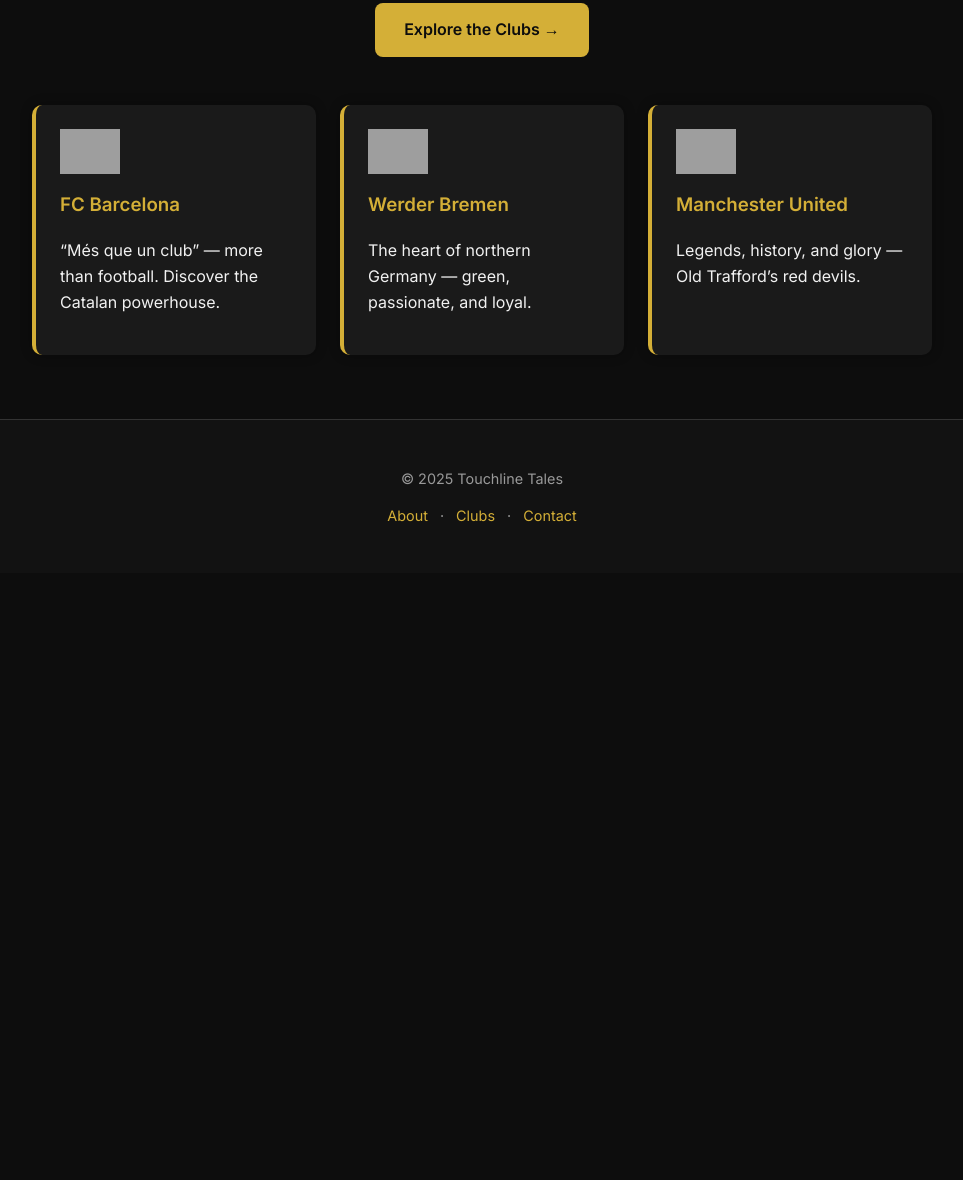
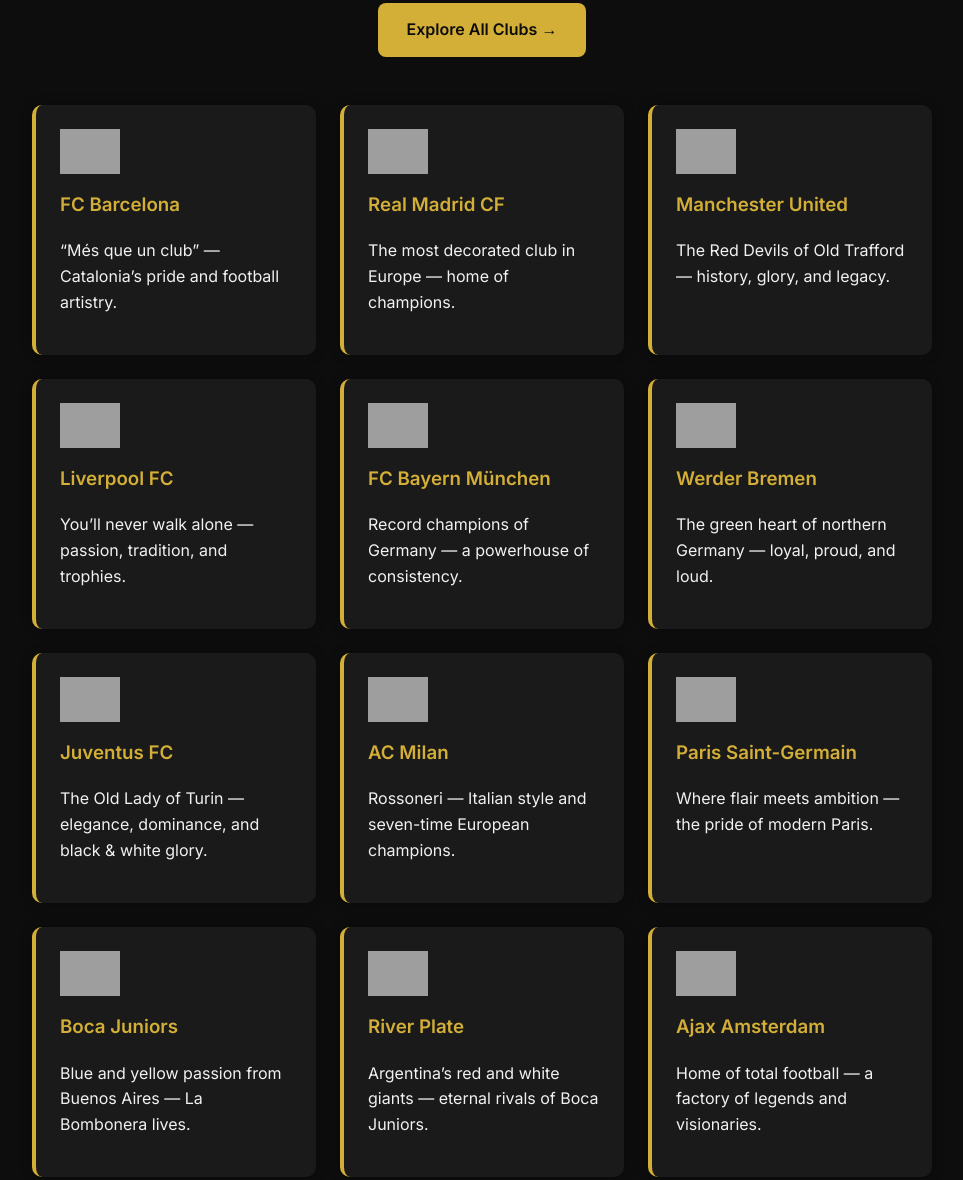
Before and after one commit to hennyjay/touchline-tales, a plain HTML site: page index.html in a window 1280 px wide. Shown: the part 590-1770 px from the top of the page, without its empty margins (158-1121 px from the left). Before the commit the page ends 1163 px from the top, so only its background shows below. Drawn offline with Linux system fonts and the light colour scheme; grey boxes are pictures that could not be loaded.

Commit message:
Update index.html

```diff
--- a/index.html
+++ b/index.html
@@ -11,6 +11,7 @@
       --dark: #0d0d0d;
       --card: #1a1a1a;
     }
+
     body {
       font-family: "Inter", sans-serif;
       background-color: var(--dark);
@@ -18,6 +19,7 @@
       margin: 0;
       line-height: 1.6;
     }
+
     header {
       background: linear-gradient(rgba(0,0,0,0.6), rgba(0,0,0,0.6)),
                   url("https://images.unsplash.com/photo-1608222351212-9b6ff86d2c9c?auto=format&fit=crop&w=1400&q=80") center/cover no-repeat;
@@ -25,15 +27,18 @@
       padding: 6rem 1rem;
       color: var(--gold);
     }
+
     header h1 {
       font-size: 3rem;
       margin: 0;
     }
+
     header p {
       color: #fff;
       font-size: 1.3rem;
       margin-top: 0.5rem;
     }
+
     nav {
       background-color: #121212;
       text-align: center;
@@ -42,6 +47,7 @@
       top: 0;
       z-index: 10;
     }
+
     nav a {
       color: #f1f1f1;
       text-decoration: none;
@@ -50,26 +56,32 @@
       letter-spacing: 0.5px;
       transition: color 0.3s;
     }
+
     nav a:hover {
       color: var(--gold);
     }
+
     section {
       max-width: 900px;
       margin: 3rem auto;
       padding: 0 1.5rem;
     }
+
     .intro {
       text-align: center;
     }
+
     .intro h2 {
       color: var(--gold);
       font-size: 1.8rem;
     }
+
     .intro p {
       color: #ccc;
       max-width: 600px;
       margin: 1rem auto;
     }
+
     .intro a {
       display: inline-block;
       margin-top: 1.2rem;
@@ -81,15 +93,18 @@
       font-weight: 600;
       transition: all 0.3s;
     }
+
     .intro a:hover {
       background-color: #b9972b;
     }
+
     .grid {
       display: grid;
       grid-template-columns: repeat(auto-fit, minmax(250px, 1fr));
       gap: 1.5rem;
       margin-top: 2rem;
     }
+
     .card {
       background-color: var(--card);
       border-left: 4px solid var(--gold);
@@ -100,19 +115,49 @@
       text-decoration: none;
       color: inherit;
       display: block;
+      position: relative;
+      overflow: hidden;
     }
+
     .card:hover {
       transform: translateY(-5px);
       box-shadow: 0 0 20px rgba(212, 175, 55, 0.3);
+      cursor: pointer;
     }
+
     .card img {
       width: 60px;
       height: auto;
+      transition: transform 0.3s ease, filter 0.3s ease;
     }
+
+    .card:hover img {
+      transform: scale(1.05);
+      filter: brightness(1.3);
+    }
+
+    .card::after {
+      content: "View on Transfermarkt →";
+      position: absolute;
+      bottom: 15px;
+      left: 20px;
+      color: var(--gold);
+      font-size: 0.85rem;
+      opacity: 0;
+      transform: translateY(10px);
+      transition: all 0.3s ease;
+    }
+
+    .card:hover::after {
+      opacity: 1;
+      transform: translateY(0);
+    }
+
     .card h3 {
       color: var(--gold);
       margin-top: 0.5rem;
     }
+
     footer {
       text-align: center;
       padding: 2rem;
@@ -122,14 +167,17 @@
       font-size: 0.9rem;
       margin-top: 4rem;
     }
+
     footer a {
       color: var(--gold);
       text-decoration: none;
       margin: 0 0.5rem;
     }
+
     footer a:hover {
       text-decoration: underline;
     }
+
     @media (max-width: 700px) {
       header h1 { font-size: 2.2rem; }
       .intro h2 { font-size: 1.5rem; }
@@ -149,29 +197,96 @@
     <a href="contact.html">Contact</a>
   </nav>
 
-
   <section class="intro">
     <h2>Welcome to Touchline Tales</h2>
     <p>Dive into the stories, rivalries, and history of football’s most legendary clubs — from Buenos Aires to Bremen, the spirit of the game connects us all.</p>
-    <a href="clubs.html">Explore the Clubs →</a>
+    <a href="clubs.html">Explore All Clubs →</a>
   </section>
 
   <section>
     <div class="grid">
-      <a href="barcelona.html" class="card">
+      <!-- FC Barcelona -->
+      <a href="https://www.transfermarkt.com/fc-barcelona/startseite/verein/131" target="_blank" class="card">
         <img src="https://upload.wikimedia.org/wikipedia/en/4/47/FC_Barcelona_%28crest%29.svg" alt="Barcelona logo">
         <h3>FC Barcelona</h3>
-        <p>“Més que un club” — more than football. Discover the Catalan powerhouse.</p>
+        <p>“Més que un club” — Catalonia’s pride and football artistry.</p>
       </a>
-      <a href="werder-bremen.html" class="card">
-        <img src="https://upload.wikimedia.org/wikipedia/commons/f/fc/SV-Werder-Bremen-Logo.svg" alt="Werder Bremen logo">
+
+      <!-- Real Madrid -->
+      <a href="https://www.transfermarkt.com/real-madrid/startseite/verein/418" target="_blank" class="card">
+        <img src="https://upload.wikimedia.org/wikipedia/en/5/56/Real_Madrid_CF.svg" alt="Real Madrid logo">
+        <h3>Real Madrid CF</h3>
+        <p>The most decorated club in Europe — home of champions.</p>
+      </a>
+
+      <!-- Manchester United -->
+      <a href="https://www.transfermarkt.com/manchester-united/startseite/verein/985" target="_blank" class="card">
+        <img src="https://upload.wikimedia.org/wikipedia/en/7/7a/Manchester_United_FC_crest.svg" alt="Manchester United logo">
+        <h3>Manchester United</h3>
+        <p>The Red Devils of Old Trafford — history, glory, and legacy.</p>
+      </a>
+
+      <!-- Liverpool FC -->
+      <a href="https://www.transfermarkt.com/fc-liverpool/startseite/verein/31" target="_blank" class="card">
+        <img src="https://upload.wikimedia.org/wikipedia/en/0/0c/Liverpool_FC.svg" alt="Liverpool logo">
+        <h3>Liverpool FC</h3>
+        <p>You’ll never walk alone — passion, tradition, and trophies.</p>
+      </a>
+
+      <!-- FC Bayern München -->
+      <a href="https://www.transfermarkt.com/fc-bayern-munchen/startseite/verein/27" target="_blank" class="card">
+        <img src="https://upload.wikimedia.org/wikipedia/en/1/1f/FC_Bayern_München_logo_%282017%29.svg" alt="Bayern logo">
+        <h3>FC Bayern München</h3>
+        <p>Record champions of Germany — a powerhouse of consistency.</p>
+      </a>
+
+      <!-- SV Werder Bremen -->
+      <a href="https://www.transfermarkt.com/sv-werder-bremen/startseite/verein/86" target="_blank" class="card">
+        <img src="https://upload.wikimedia.org/wikipedia/commons/F/Fc/SV-Werder-Bremen-Logo.svg" alt="Werder Bremen logo">
         <h3>Werder Bremen</h3>
-        <p>The heart of northern Germany — green, passionate, and loyal.</p>
+        <p>The green heart of northern Germany — loyal, proud, and loud.</p>
       </a>
-      <a href="manutd.html" class="card">
-        <img src="https://upload.wikimedia.org/wikipedia/en/7/7a/Manchester_United_FC_crest.svg" alt="Man Utd logo">
-        <h3>Manchester United</h3>
-        <p>Legends, history, and glory — Old Trafford’s red devils.</p>
+
+      <!-- Juventus FC -->
+      <a href="https://www.transfermarkt.com/juventus-turin/startseite/verein/506" target="_blank" class="card">
+        <img src="https://upload.wikimedia.org/wikipedia/en/3/30/Juventus_FC_2017_logo.svg" alt="Juventus logo">
+        <h3>Juventus FC</h3>
+        <p>The Old Lady of Turin — elegance, dominance, and black & white glory.</p>
+      </a>
+
+      <!-- AC Milan -->
+      <a href="https://www.transfermarkt.com/ac-mailand/startseite/verein/5" target="_blank" class="card">
+        <img src="https://upload.wikimedia.org/wikipedia/commons/d/d0/Logo_of_AC_Milan.svg" alt="AC Milan logo">
+        <h3>AC Milan</h3>
+        <p>Rossoneri — Italian style and seven-time European champions.</p>
+      </a>
+
+      <!-- Paris Saint-Germain -->
+      <a href="https://www.transfermarkt.com/paris-saint-germain/startseite/verein/583" target="_blank" class="card">
+        <img src="https://upload.wikimedia.org/wikipedia/en/a/a7/Paris_Saint-Germain_F.C..svg" alt="PSG logo">
+        <h3>Paris Saint-Germain</h3>
+        <p>Where flair meets ambition — the pride of modern Paris.</p>
+      </a>
+
+      <!-- Boca Juniors -->
+      <a href="https://www.transfermarkt.com/boca-juniors/startseite/verein/189" target="_blank" class="card">
+        <img src="https://upload.wikimedia.org/wikipedia/en/0/05/Boca_Juniors_logo18.svg" alt="Boca Juniors logo">
+        <h3>Boca Juniors</h3>
+        <p>Blue and yellow passion from Buenos Aires — La Bombonera lives.</p>
+      </a>
+
+      <!-- River Plate -->
+      <a href="https://www.transfermarkt.com/river-plate/startseite/verein/1009" target="_blank" class="card">
+        <img src="https://upload.wikimedia.org/wikipedia/en/3/30/Club_Atl%C3%A9tico_River_Plate_logo.svg" alt="River Plate logo">
+        <h3>River Plate</h3>
+        <p>Argentina’s red and white giants — eternal rivals of Boca Juniors.</p>
+      </a>
+
+      <!-- Ajax Amsterdam -->
+      <a href="https://www.transfermarkt.com/ajax-amsterdam/startseite/verein/610" target="_blank" class="card">
+        <img src="https://upload.wikimedia.org/wikipedia/en/7/79/Ajax_Amsterdam.svg" alt="Ajax logo">
+        <h3>Ajax Amsterdam</h3>
+        <p>Home of total football — a factory of legends and visionaries.</p>
       </a>
     </div>
   </section>
```
Lines whose indentation alone changed are shown as unchanged.
